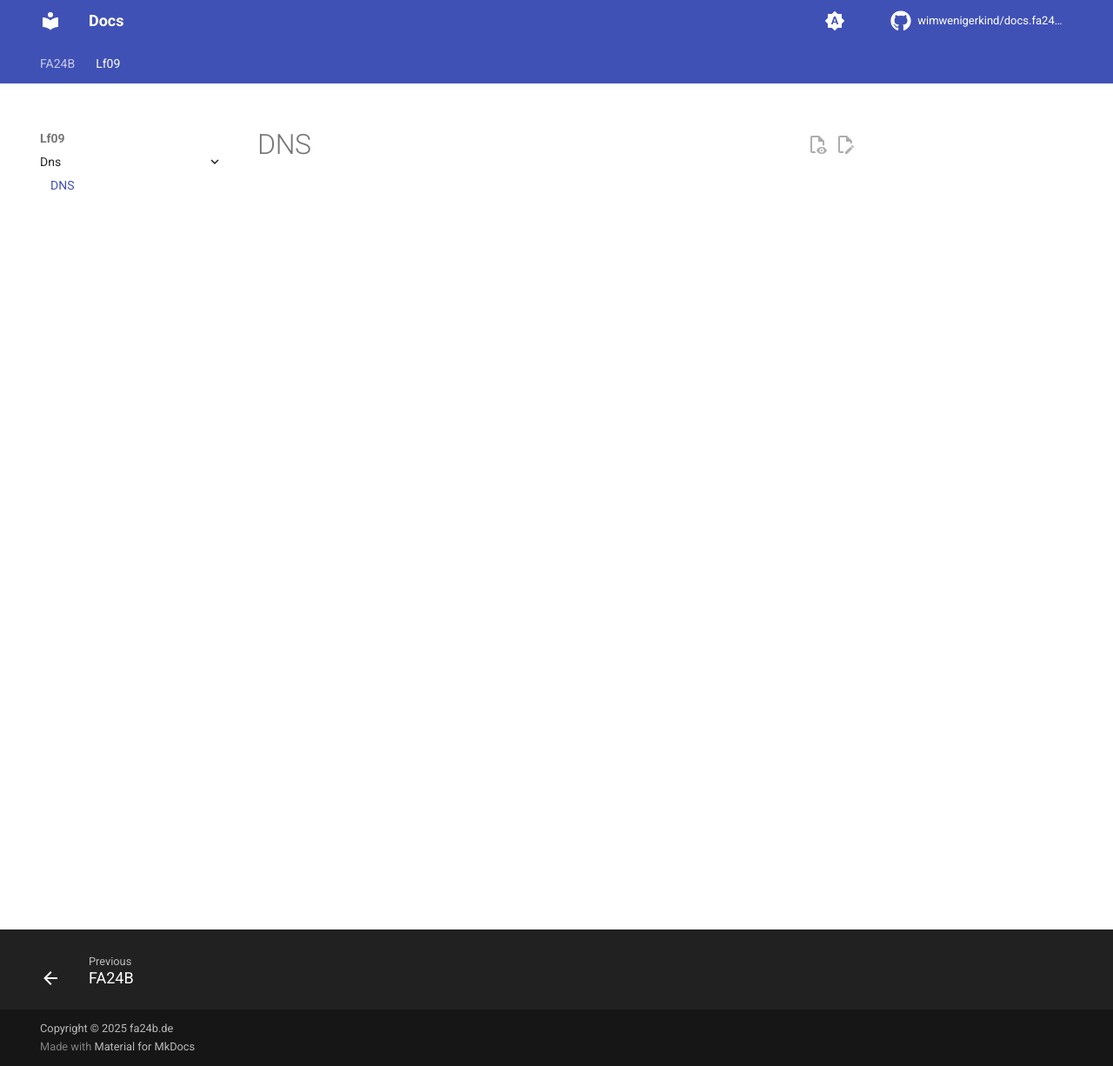
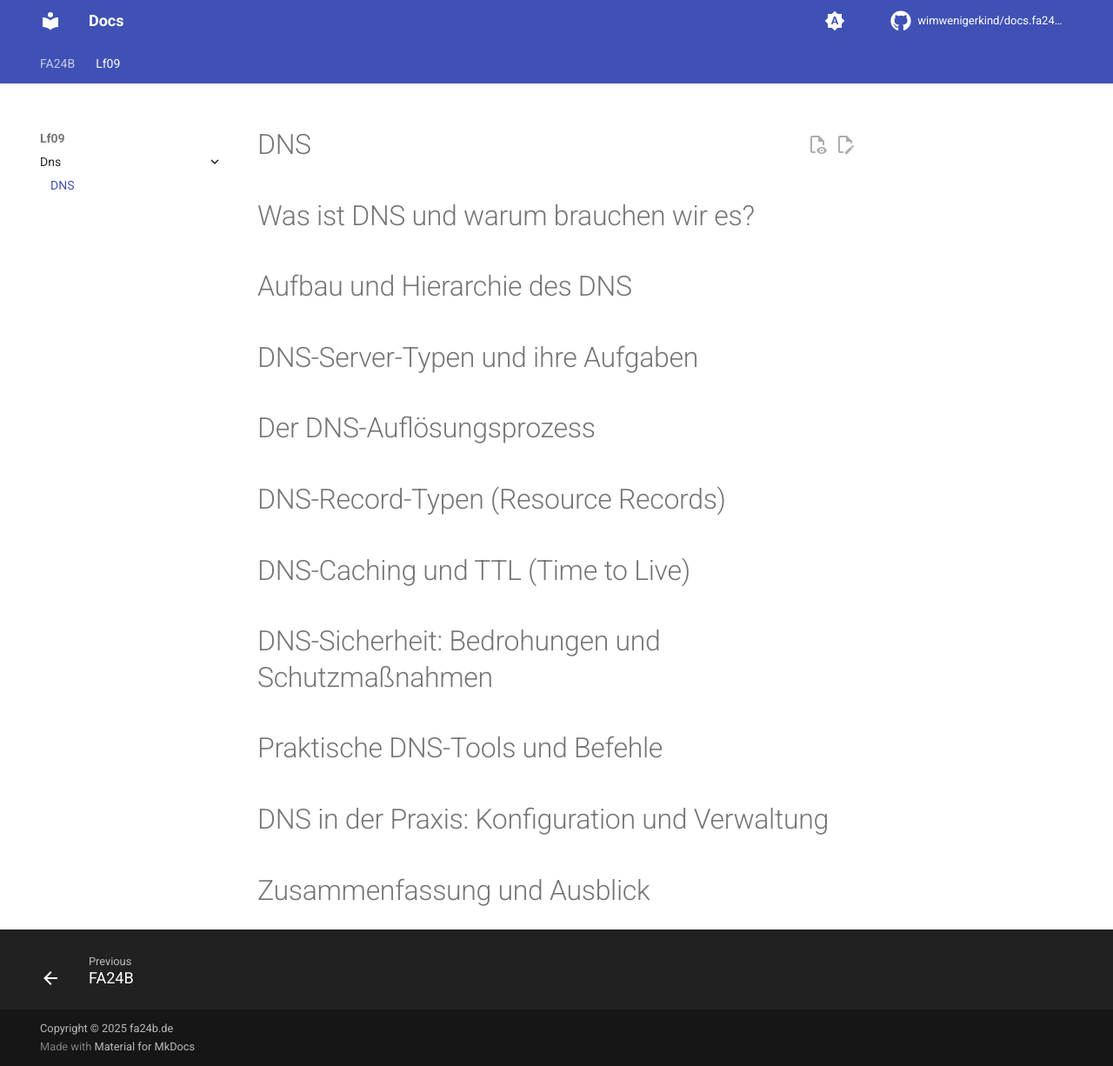
Before and after one commit to wimwenigerkind/docs.fa24b.de, an MkDocs documentation site: the page built from docs/lf09/dns/index.md, in a window 1280 px wide and 1226 px high. Shown: the whole window at 87% size. Built offline with MkDocs 1.6.1 and Material for MkDocs 9.7.7, drawn with Linux system fonts in a browser that asks for light colours; comment, search, counter and statistics services are not loaded; the version menu is left out.

Commit message:
add initial dns docs structure

```diff
--- a/docs/lf09/dns/index.md
+++ b/docs/lf09/dns/index.md
@@ -1 +1,21 @@
 # DNS
+
+# Was ist DNS und warum brauchen wir es?
+
+# Aufbau und Hierarchie des DNS
+
+# DNS-Server-Typen und ihre Aufgaben
+
+# Der DNS-Auflösungsprozess
+
+# DNS-Record-Typen (Resource Records)
+
+# DNS-Caching und TTL (Time to Live)
+
+# DNS-Sicherheit: Bedrohungen und Schutzmaßnahmen
+
+# Praktische DNS-Tools und Befehle
+
+# DNS in der Praxis: Konfiguration und Verwaltung
+
+# Zusammenfassung und Ausblick
```
